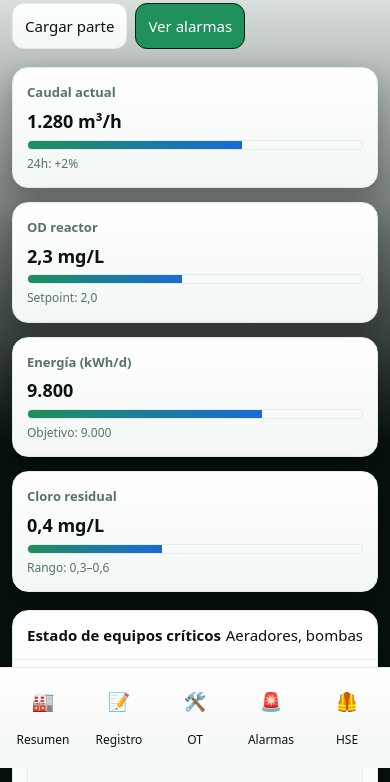
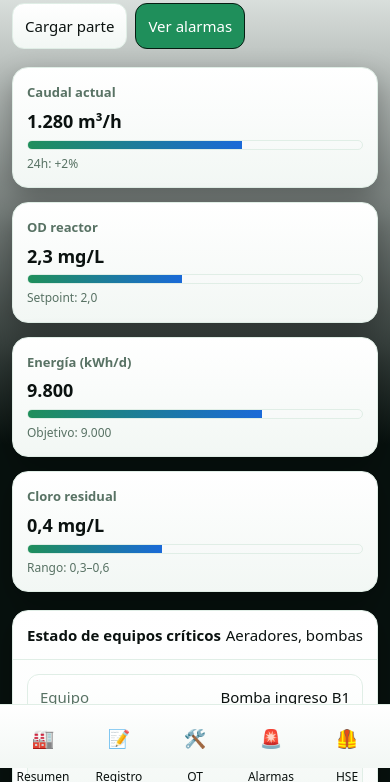
Before and after one commit to juanifernandez250/PLANTAR-OPERACION, a plain HTML site: page index.html in a window 390 px wide. Shown: the part 62-844 px from the top of the page. Drawn offline with Linux system fonts and the light colour scheme.

Commit message:
Update index.html

```diff
--- a/index.html
+++ b/index.html
@@ -13,6 +13,7 @@
       --brand:#1f8f5b; --accent:#1a6ad8; --ok:#2bc188; --warn:#ffcf66; --bad:#ff6b6b;
       --radius:16px; --shadow:0 10px 28px rgba(0,0,0,.30);
       --aside-w:260px;
+      --bnav-h:64px; /* altura aprox. de la barra inferior en móvil */
     }
     @media (prefers-color-scheme: light){
       :root{--bg:#f6fbf8; --panel:#ffffff; --panel2:#f2f7f4; --text:#0b1210; --muted:#587264; --border:#e0eee6}
@@ -120,7 +121,16 @@
     .step.done i{background:color-mix(in srgb, var(--ok) 30%, transparent)}
 
     /* ===== Bottom Nav (móvil) ===== */
-    .bnav{position:fixed; bottom:0; left:0; right:0; display:none; grid-template-columns:repeat(5,1fr); gap:6px; padding:8px; background:linear-gradient(180deg,var(--panel),var(--panel2)); border-top:1px solid var(--border); z-index:45}
+    .bnav{
+      position:fixed; bottom:0; left:0; right:0; display:none;
+      grid-template-columns:repeat(5,1fr); gap:6px;
+      padding:8px;
+      padding-bottom:calc(8px + env(safe-area-inset-bottom)); /* respeta safe area iOS */
+      background:linear-gradient(180deg,var(--panel),var(--panel2));
+      border-top:1px solid var(--border); z-index:45;
+      transition:transform .25s ease, opacity .25s ease;
+      will-change:transform, opacity;
+    }
     .bnav a{display:grid; place-items:center; color:inherit; padding:10px 6px; border-radius:10px; border:1px solid transparent; font-size:12px}
     .bnav a i{display:block; font-style:normal; font-size:18px; margin-bottom:4px}
     .bnav a:active, .bnav a:hover{background:#ffffff10; border-color:var(--border)}
@@ -147,15 +157,23 @@
       aside{position:fixed; left:calc(-1 * var(--aside-w)); top:0; bottom:0; width:var(--aside-w); height:100dvh; z-index:40; transition:left .25s ease}
       .app.nav-open aside{left:0}
 
-      /* Overlay control: como hermano siguiente de .app */
+      /* Overlay (hermano de .app) */
       .overlay{display:block; position:fixed; inset:0; background:rgba(0,0,0,.45); backdrop-filter:blur(2px); opacity:0; pointer-events:none; transition:opacity .25s ease; z-index:35}
       .app.nav-open + .overlay{opacity:1; pointer-events:auto}
 
-      main{padding:12px 12px 96px}
+      /* Padding inferior del main para no tapar contenido con la bnav */
+      main{padding:12px 12px calc(12px + var(--bnav-h));}
+      /* Cuando el menú está abierto, oculto la bnav y elimino ese padding extra */
+      .app.nav-open main{padding:12px !important;}
+
       .cols-4{grid-template-columns:1fr 1fr}
       .cols-3{grid-template-columns:1fr 1fr}
       .cols-2{grid-template-columns:1fr}
-      .bnav{display:grid}
+
+      /* Mostrar barra inferior en móvil */
+      .bnav{display:grid; height:var(--bnav-h)}
+      /* Ocultar la barra inferior cuando el menú está abierto */
+      .app.nav-open ~ .bnav{transform:translateY(120%); opacity:0; pointer-events:none;}
     }
     @media (max-width: 640px){
       .cols-4,.cols-3{grid-template-columns:1fr}
@@ -170,7 +188,7 @@
 </head>
 <body>
   <div class="app" id="app">
-    <!-- ====== Header / Topbar (logo → ☰ → Inicio → Portal Usuarios) ====== -->
+    <!-- ====== Header / Topbar ====== -->
     <div class="topbar">
       <img class="brand-ico" src="./Logo-2D-sin-texto.png" alt="Logo PLAN.T.A.R." />
       <button class="burger" id="btnMenu" aria-label="Alternar menú" aria-expanded="false">☰</button>
@@ -396,6 +414,7 @@
     const app = document.getElementById('app');
     const btnMenu = document.getElementById('btnMenu');
     const overlay = document.getElementById('overlay');
+    const bnav = document.querySelector('.bnav');
 
     const toggleNav = (open)=>{
       const isMobile = window.matchMedia('(max-width: 980px)').matches;
@@ -403,6 +422,8 @@
         const willOpen = open ?? !app.classList.contains('nav-open');
         app.classList.toggle('nav-open', willOpen);
         btnMenu?.setAttribute('aria-expanded', willOpen?'true':'false');
+        // Accesibilidad: ocultar la bnav del lector cuando el menú esté abierto
+        bnav?.setAttribute('aria-hidden', willOpen ? 'true' : 'false');
       } else {
         const willCompact = !app.classList.contains('compact');
         app.classList.toggle('compact', willCompact);
```
